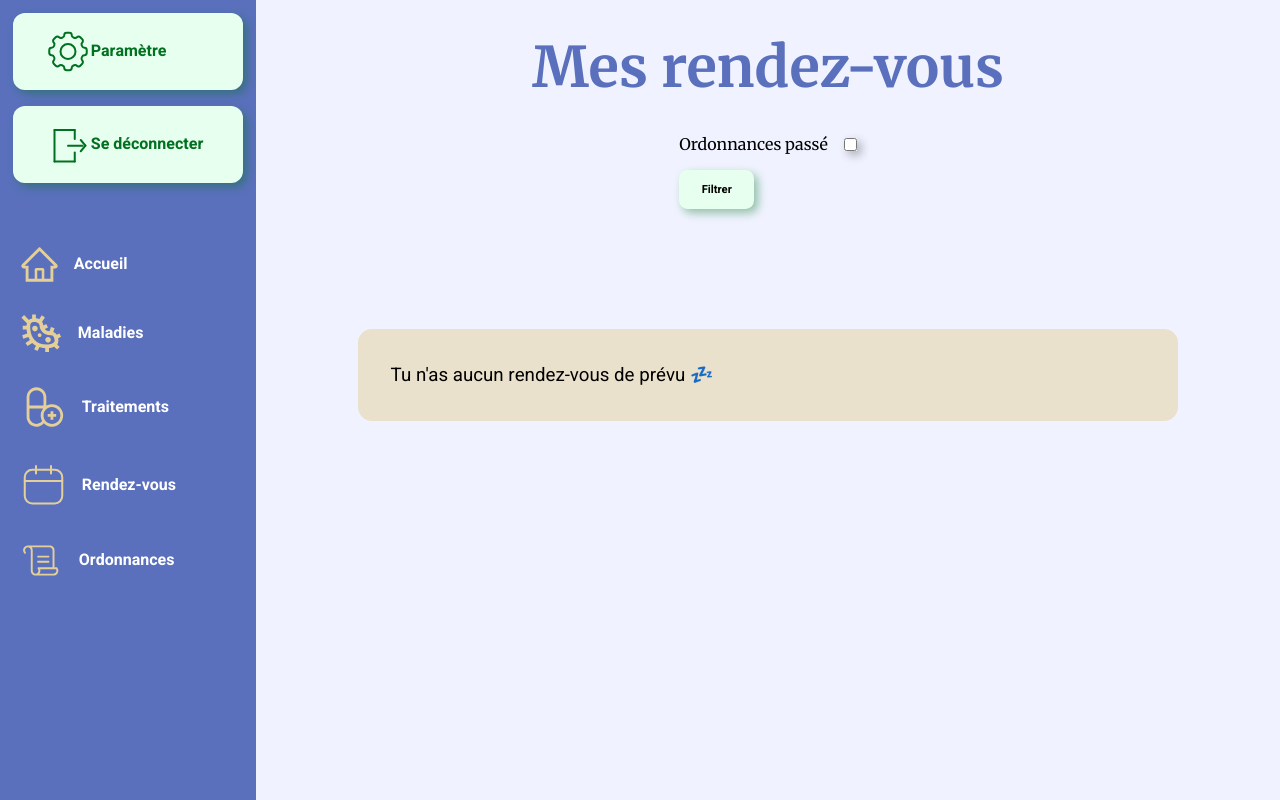
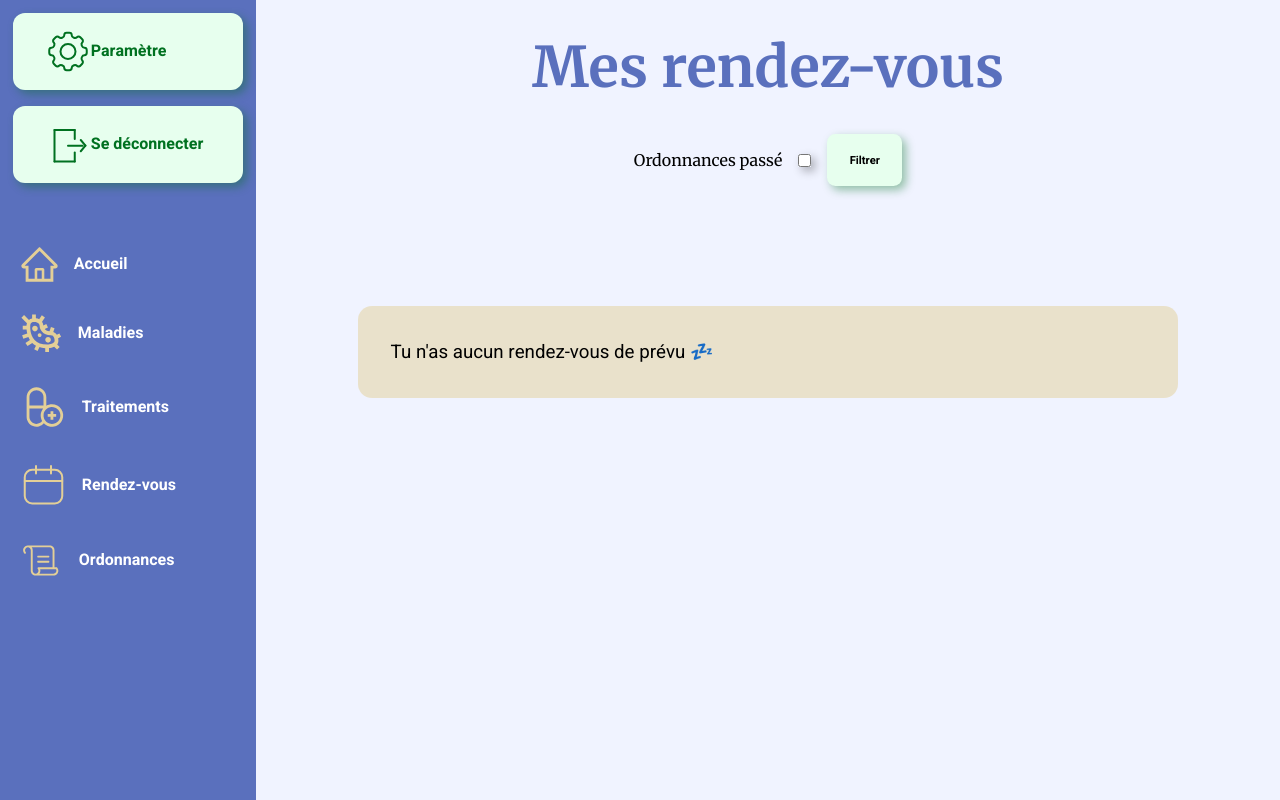
Before and after one commit to Redshark61/mon-carnet-de-sante, a Django app: template health_book/home/templates/home/appointments.html in a window 1280 px wide. Run offline with Django 4.2, Linux system fonts and the light colour scheme; the template is opened without the code that fills it, so the values that code supplies are empty.

Commit message:
stylise a filter button

```diff
--- a/health_book/home/templates/home/appointments.html
+++ b/health_book/home/templates/home/appointments.html
@@ -6,19 +6,21 @@
 {% block content %}
 
 <h1>Mes rendez-vous</h1>
-<form action="" method="post">
+<form action="" method="post" class="btn-group">
 	{% csrf_token %}
-	<div class="form__group">
-		<label for="displayPast">Ordonnances passé</label>
-		<input type="checkbox" class="form__control" name="displayPast" id="displayPast"
-			{% if isFilter %}checked{% endif %}>
+	<div class="flex flex--row btn-group">
+		<div class="form__group">
+			<label for="displayPast">Ordonnances passé</label>
+			<input type="checkbox" class="form__control" name="displayPast" id="displayPast"
+				{% if isFilter %}checked{% endif %}>
+		</div>
+		<button type="submit" class="btn btn--light-green btn--small">Filtrer</button>
 	</div>
-	<button type="submit" class="btn btn--light-green btn--small">Filtrer</button>
+	{{create_appointment|safe}}
 </form>
 
 <div class="flex flex--row--space-evenly mt-10">
 	<section>
-		{{create_appointment|safe}}
 
 		{% if object_list %}
 		{% for appointment in object_list %}
```
Also changed, not shown: health_book/home/templates/home/prescription.html (+5 -3 lines).
